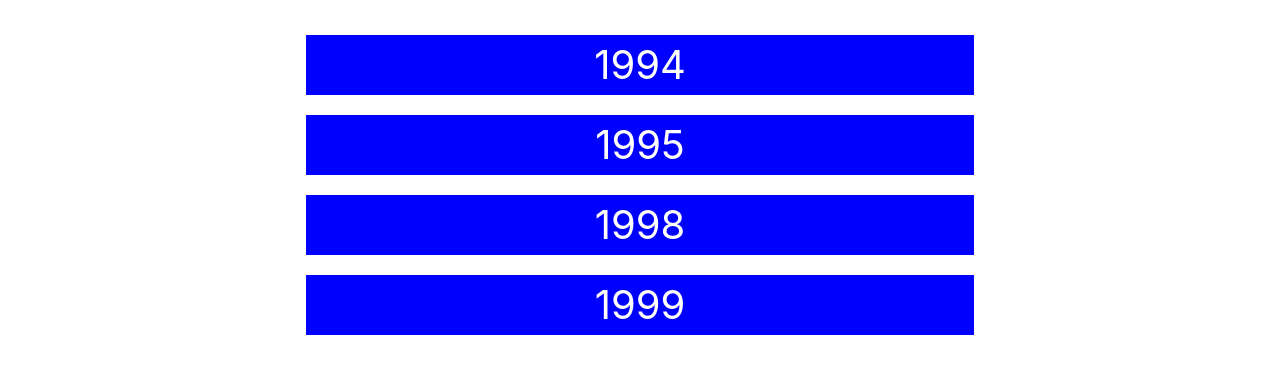
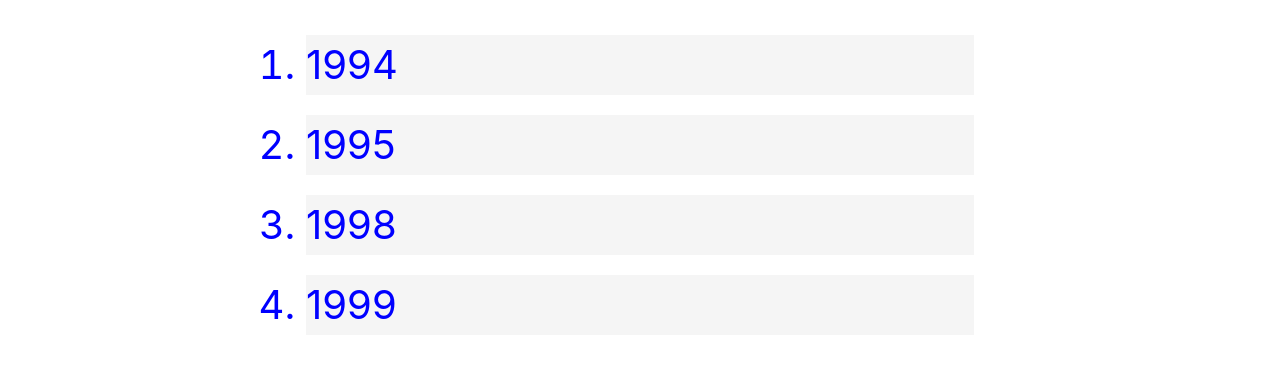
Before and after one commit to candygarcia014/friends-trivia-quiz, a plain HTML site: page index.html in a window 1280 px wide. Both pictures are taken after a click on the button "Start". Shown: the part 546-920 px from the top of the page. Drawn offline with nearby package versions, Linux system fonts and the light colour scheme.

Commit message:
fixed text allignment

```diff
--- a/index.html
+++ b/index.html
@@ -60,8 +60,8 @@
         <section class="row">
             <div id="gameover">
                 <div class="col-lg-12 col-lg-12">
-                    <h2>Game Over</h2>
-                    <h3>Your score is <span id="final-score">0</span></h3>
+                    <h3>Game Over</h3>
+                    <h4>Your score is <span id="final-score">0</span></h4>
                     <label for="initials-area">Enter initials:</label>
                     <input type="text" name="initials-area" maxlength="4" id="initials">
                     <button id="submit-button" type="submit">Submit</button>
--- a/script.js
+++ b/script.js
@@ -150,7 +150,7 @@ function askQuestions() {
 
         //Score history
         function renderScore() {
-            // Show highscores
+            // Show leaderboard
             var displayedHighscore = document.createElement("p");
             displayedHighscore.textContent = nameSaved + " : " + scoreSaved + " points"
 
--- a/styles.css
+++ b/styles.css
@@ -63,31 +63,31 @@
 #orderedList {
     font-size: 40px;
     padding: 10px;
-    text-align: center;
+    text-align: left;
 }
 
 #answer1 {
     margin: 20px;
-    background-color: blue;
-    color: white;
+    background-color: whitesmoke;
+    color: blue;
 }
 
 #answer2 {
     margin: 20px;
-    background-color: blue;
-    color: white;
+    background-color: whitesmoke;
+    color: blue;
 }
 
 #answer3 {
     margin: 20px;
-    background-color: blue;
-    color: white;
+    background-color: whitesmoke;
+    color: blue;
 }
 
 #answer4 {
     margin: 20px;
-    background-color: blue;
-    color: white;
+    background-color: whitesmoke;
+    color: blue;
 }
 
 #gameover {
```
